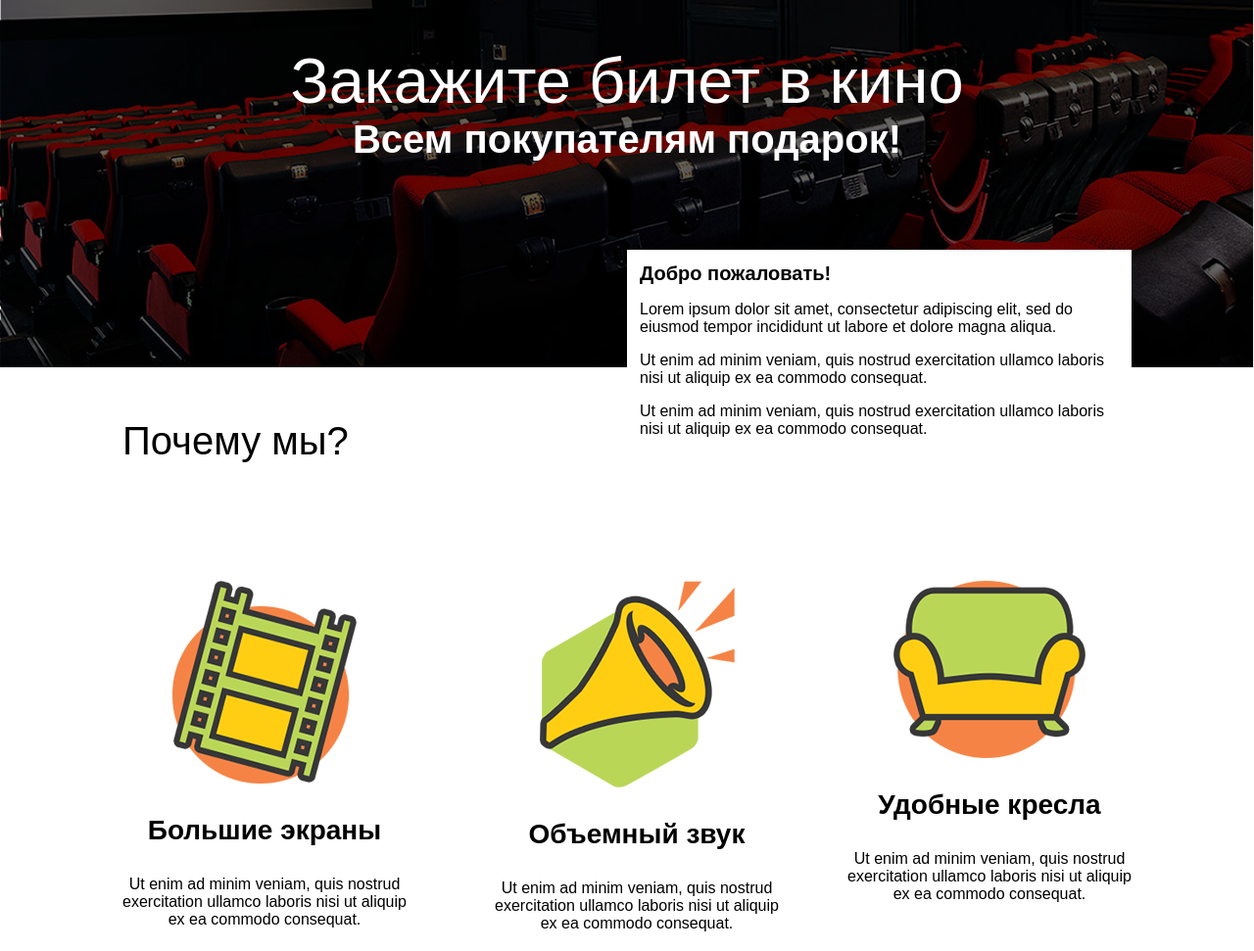
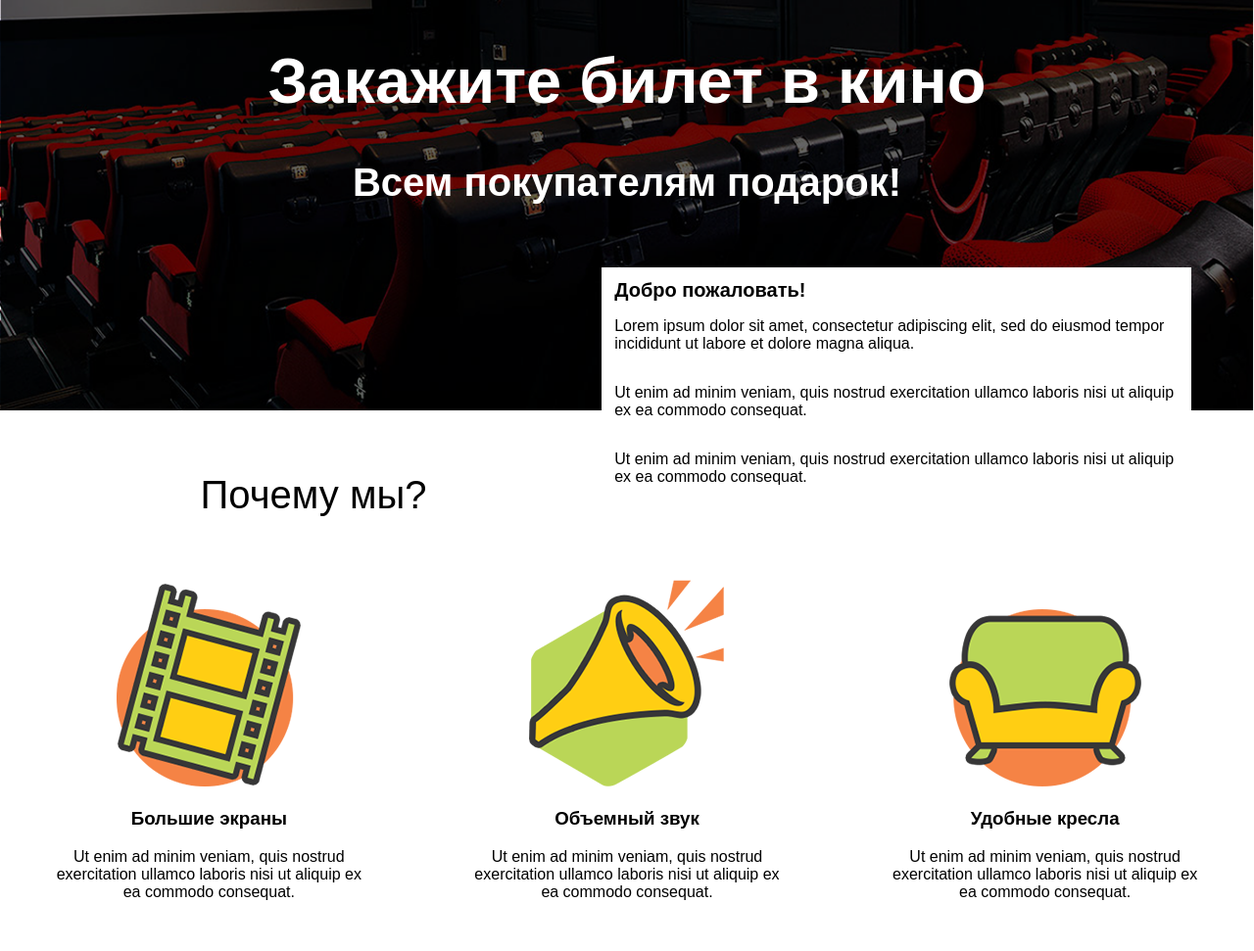
Before and after one commit to lavropet/lavropet, a plain HTML site: page index.html in a window 1280 px wide. Shown: the part 220-1191 px from the top of the page at 98% size. Drawn offline with Linux system fonts and the light colour scheme.

Commit message:
novie pravki

```diff
--- a/css/css.css
+++ b/css/css.css
@@ -4,20 +4,16 @@ body {
     margin: 0;
     /* это чтоб белых полосок не было по бокам */
 }
-
-.clearfix::after {
-    content: '';
-    display: table;
-    width: 100%;
-    clear: both;
-}
-/* в душе не выебал, что это правило толком значит, тупо повторил */
-
-div {
-    box-sizing: border-box;
-    /* это штоб элемент при отсупах не менял своего размера */
+#wrapper {
+    max-width: 1360px;
+    margin: 0 auto;
 }
 
+.heading-wrapper{
+    display: flex;
+    justify-content: space-between;
+    padding: 0 175px;
+}
 header {
     background: url(../img/background_zal.png) no-repeat center top / cover;
     /* штоб растянуло во всю ширь и не дублировалось */
@@ -25,18 +21,13 @@ header {
     /* просто наугад написал число */
 }
 
-.container {
-    width: 1030px;
-    margin: auto;
-}
-
 .logo {
     margin-top: 70px;
-    float: left;
+
 }
 
 nav {
-    float: right;
+
     margin-top: 70px;
 }
 
@@ -69,6 +60,13 @@ nav {
 }
 
 h1 {
+    color: #ffffff;
+    font-family: Arial, Helvetica, sans-serif;
+    font-size: 65px;
+    text-align: center;
+    margin-top: 150px;
+}
+.main-subheader{
     font-size: 40px;
     font-family: Arial, Helvetica, sans-serif;
     text-align: center;
@@ -76,15 +74,16 @@ h1 {
     font-weight: bold;
     margin: 0;
 }
-
-.white_box_header {
+.white_box_wrapper {
+    display: flex;
+    flex-direction: column;
     background-color: #ffffff;
-    width: 515px;
-    height: 215px;
+    width: 45%;
     float: right;
-    margin-top: 90px;
-    padding: 13px;
-    box-sizing: border-box;
+    /* я выравниваю по правому краю саму обертку, а не элементы внутри */
+    margin-top: 5%;
+    margin-right: 5%;
+    padding: 1%;
 }
 
 .white_box_header_title {
@@ -94,27 +93,29 @@ h1 {
     /* потому что у тега р есть автоотступы */
 }
 
-.title_why {
+#title_why {
     font-size: 40px;
-    margin-top: 53px;
+    margin-top: 5%;
+    margin-left: 12.5%;
+    width: 25%;
+    text-align: center;
 }
 
 .services {
     margin-top: 120px;
 }
-.service_item {
-    width: 290px;
-    float: left;
-    text-align: center;
+
+#three-pics-wrapper{
+    display: inline-flex;
+    flex-direction: row;
+    margin-top: 5%;
+   justify-content: space-around;
+    align-items: baseline;
 }
 
-.service_item h3 {
-    font-size: 28px;
-    margin-bottom: 30px;
-}
-
-.service_item:last-child {
-    float: right;
+#service_item {
+    text-align: center;
+    width: 25%;
 }
 
 .service_item:nth-child(2) {
--- a/index.html
+++ b/index.html
@@ -7,10 +7,11 @@
     <title>Shuric teacher&pidor</title>
 </head>
 <body>
+    <div id="wrapper">
+
+
     <header>
-        <div class="container">
-            <!-- это для хэдера, штоб посчитать отступы в пикселях -->
-            <div class="heading clearfix">
+            <div class="heading-wrapper">
                 <!-- а это потому что когда указываешь флоаты, пидорский хтмл обнуляет высоту -->
                             <img src="img/logo.png" alt="HZ" class="logo">
                 <nav>
@@ -36,14 +37,14 @@
             </div>
             <div class="titles">
                 <!-- это просто общая группа для заголовков -->
-                <div class="title_first">
+                <h1>
                     Закажите билет в кино
-                </div>
-                <h1>
+                </h1>
+                <h2 class="main-subheader">
                     Всем покупателям подарок!
-                </h1>
+                </h2>
             </div>
-        <div class="white_box_header">
+        <div class="white_box_wrapper">
             <p class="white_box_header_title">
                 Добро пожаловать!
             </p>
@@ -51,27 +52,27 @@
             <p class="white_box_header_text">Ut enim ad minim veniam, quis nostrud exercitation ullamco laboris nisi ut aliquip ex ea commodo consequat.</p>
             <p class="white_box_header_text">Ut enim ad minim veniam, quis nostrud exercitation ullamco laboris nisi ut aliquip ex ea commodo consequat.</p>
         </div>
-        </div>
+
     </header>
 
     <section>
-        <div class="container">
-            <div class="title_why">
+        <div id="wrapper">
+            <div id="title_why">
                     Почему мы?
                     <!-- потому что иди нахуй, вот почему -->
             </div>
-            <div class="services clearfix">
-                <div class="service_item">
+            <div id="three-pics-wrapper">
+                <div id="service_item">
                     <img src="img/plenka.png" alt="Большие экраны">
                     <h3>Большие экраны</h3>
                     <p>Ut enim ad minim veniam, quis nostrud exercitation ullamco laboris nisi ut aliquip ex ea commodo consequat.</p>
                 </div>
-                <div class="service_item">
+                <div id="service_item">
                     <img src="img/truba.png" alt="Большие экраны">
                     <h3>Объемный звук</h3>
                     <p>Ut enim ad minim veniam, quis nostrud exercitation ullamco laboris nisi ut aliquip ex ea commodo consequat.</p>
                 </div>
-                <div class="service_item">
+                <div id="service_item">
                     <img src="img/kreslo.png" alt="Большие экраны">
                     <h3>Удобные кресла</h3>
                     <p>Ut enim ad minim veniam, quis nostrud exercitation ullamco laboris nisi ut aliquip ex ea commodo consequat.</p>
@@ -136,5 +137,6 @@
     <footer>
 
     </footer>
+    </div>
 </body>
 </html>
```
